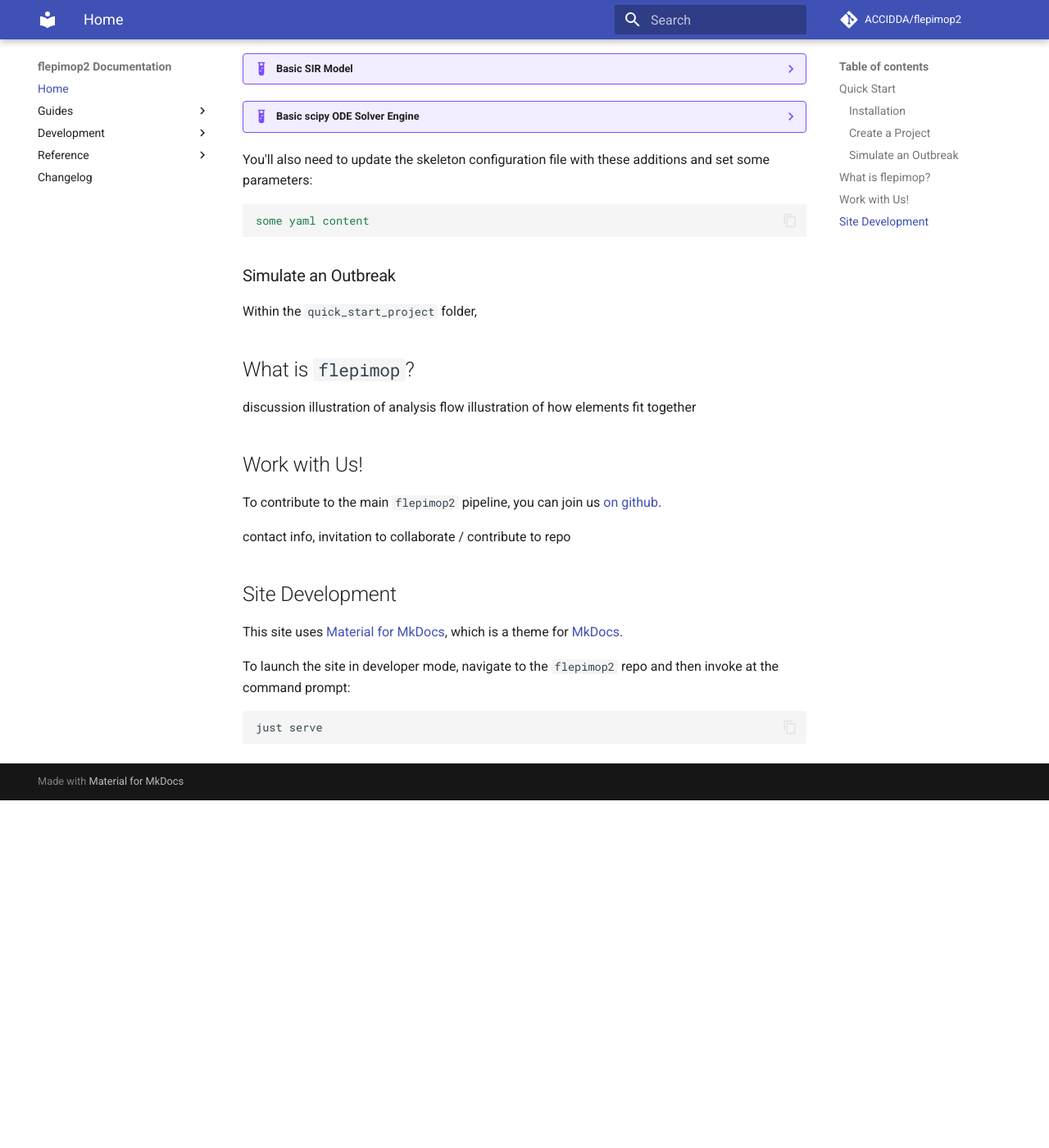
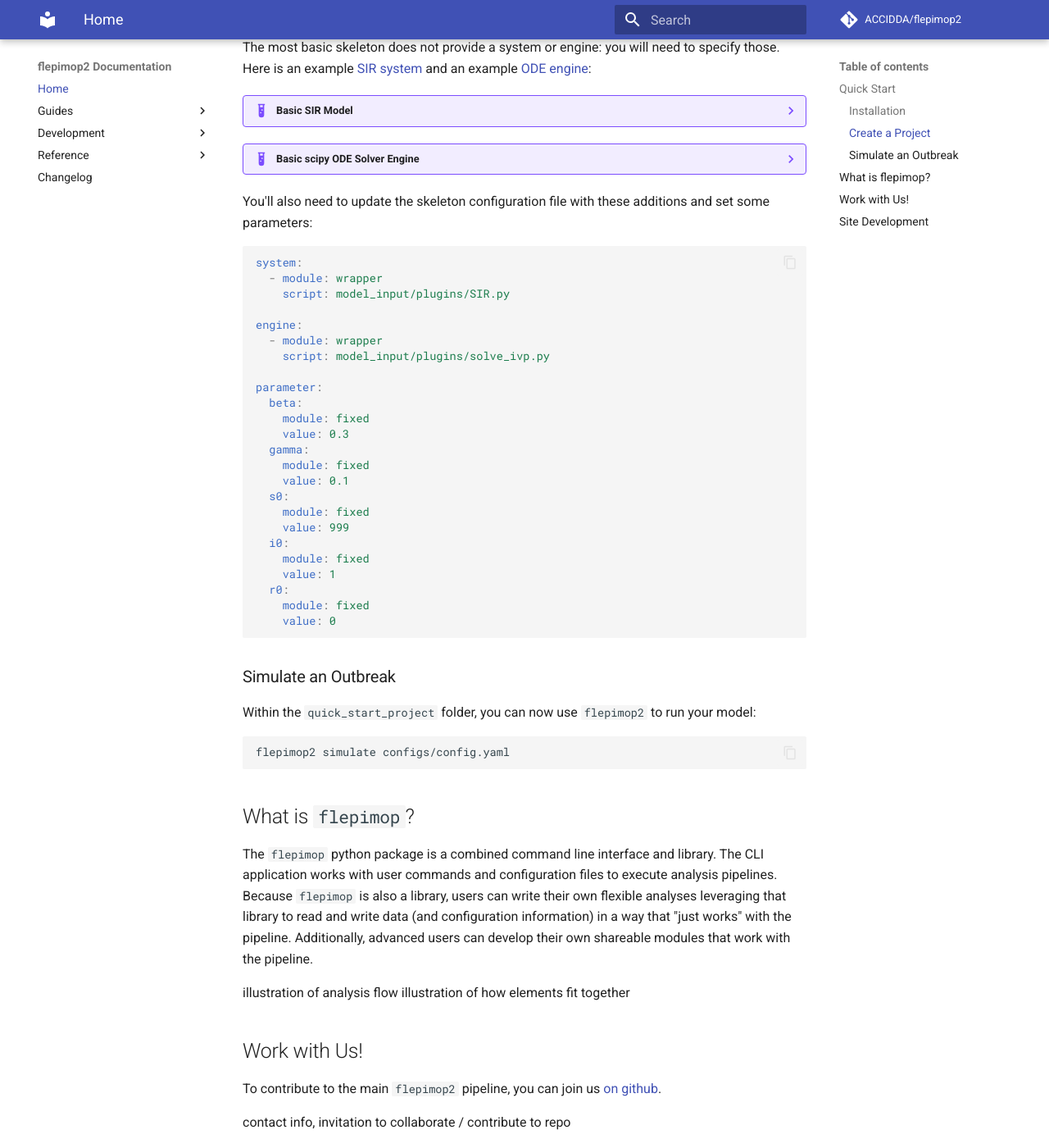
Before and after one commit to ACCIDDA/flepimop2, an MkDocs documentation site: the page built from docs/index.md, in a window 1280 px wide and 1400 px high, scrolled down 746 px. Shown: the whole window at 82% size. Built offline with MkDocs 1.6.1 and Material for MkDocs 9.7.7, drawn with Linux system fonts in a browser that asks for light colours; comment, search, counter and statistics services are not loaded; the version menu is left out; before the commit the page ends 1722 px from its top, so only the background shows below that; some of the changed text lies outside the part shown.

Commit message:
testing the addition of assets to docs

````diff
--- /dev/null
+++ b/docs/assets/SIR.py
@@ -0,0 +1,18 @@
+"""SIR model plugin for flepimop2 demo."""
+
+import numpy as np
+from numpy.typing import NDArray
+
+
+def stepper(
+    t: float,  # noqa: ARG001
+    y: NDArray[np.float64],
+    beta: float,
+    gamma: float,
+) -> NDArray[np.float64]:
+    """dY/dt for the SIR model."""
+    y_s, y_i, _ = np.asarray(y, dtype=float)
+    infection = (beta * y_s * y_i) / np.sum(y)
+    recovery = gamma * y_i
+    dydt = [-infection, infection - recovery, recovery]
+    return np.array(dydt, dtype=float)
--- /dev/null
+++ b/docs/assets/solve_ivp.py
@@ -0,0 +1,47 @@
+"""ODE solver plugin that wraps `scipy.integrate.solve_ivp` for flepimop2 demo."""
+
+from typing import Any
+
+import numpy as np
+from flepimop2.system.abc import SystemProtocol
+from numpy.typing import NDArray
+from scipy.integrate import solve_ivp
+
+
+def runner(
+    fun: SystemProtocol,
+    times: NDArray[np.float64],
+    y0: NDArray[np.float64],
+    params: dict[str, Any] | None = None,
+    **solver_options: Any,  # noqa: ANN401
+) -> NDArray[np.float64]:
+    """Solve an initial value problem using scipy.solve_ivp.
+
+    Args:
+        fun (SystemProtocol): A function that computes derivatives.
+        times (NDArray[np.float64]): sequence of time points where we evaluate the
+          solution. Must have length >= 1.
+        y0 (NDArray[np.float64]): Initial condition.
+        params: Optional dict of keyword parameters forwarded to fun.
+        **solver_options: Additional keyword options forwarded to
+          scipy.integrate.solve_ivp.
+
+    Returns:
+        FloatArray: Array with time and state values evaluated at `times`.
+        Each row is [t, y...].
+
+    """
+    if not (times.ndim == 1 and times.size >= 1):
+        msg = "times must be a 1D sequence of time points"
+        raise ValueError(msg)
+
+    times.sort()
+
+    t0, tf = 0.0, times[-1]
+    if times[0] < t0:
+        msg = f"times[0] must be >= 0; got times[0]={times[0]}"
+        raise ValueError(msg)
+
+    args = tuple(val for val in params.values()) if params is not None else None
+    result = solve_ivp(fun, (t0, tf), y0, t_eval=times, args=args, **solver_options)
+    return np.transpose(np.vstack((result.t, result.y)))
--- a/docs/index.md
+++ b/docs/index.md
@@ -21,37 +21,65 @@
 Somewhere else on your system, run the command
 
 ```bash
-flepimop2 skeleton quick_start_project
+flepimop2 skeleton quick_start_project -v
 cd quick_start_project
 ```
 
-This will create a new directory, `quick_start_project` and populate that directory with some files.
+This will create a new directory, `quick_start_project` and populate that directory with some files. The `-v` flag (for "verbose") will cause `skeleton` to also display the created directory structure.
 
-The most basic skeleton does not provide a system or engine, so you'll need to add these files:
+The most basic skeleton does not provide a system or engine: you will need to specify those. Here is an example [SIR system](assets/SIR.py) and an example [ODE engine](assets/solve_ivp.py):
 
 ??? example "Basic SIR Model"
     ```python
-    some code
+    --8<-- "assets/SIR.py"
     ```
 
 ??? example "Basic scipy ODE Solver Engine"
     ```python
-    more code
+    --8<-- "assets/solve_ivp.py"
     ```
 
 You'll also need to update the skeleton configuration file with these additions and set some parameters:
 
 ```yaml
-some yaml content
+system:
+  - module: wrapper
+    script: model_input/plugins/SIR.py
+
+engine:
+  - module: wrapper
+    script: model_input/plugins/solve_ivp.py
+
+parameter:
+  beta:
+    module: fixed
+    value: 0.3
+  gamma:
+    module: fixed
+    value: 0.1
+  s0:
+    module: fixed
+    value: 999
+  i0:
+    module: fixed
+    value: 1
+  r0:
+    module: fixed
+    value: 0
 ```
 
 ### Simulate an Outbreak
 
-Within the `quick_start_project` folder,
+Within the `quick_start_project` folder, you can now use `flepimop2` to run your model:
+
+```bash
+flepimop2 simulate configs/config.yaml
+```
 
 ## What is `flepimop`?
 
-discussion
+The `flepimop` python package is a combined command line interface and library. The CLI application works with user commands and configuration files to execute analysis pipelines. Because `flepimop` is also a library, users can write their own flexible analyses leveraging that library to read and write data (and configuration information) in a way that "just works" with the pipeline. Additionally, advanced users can develop their own shareable modules that work with the pipeline.
+
 illustration of analysis flow
 illustration of how elements fit together
 
--- a/mkdocs.yml
+++ b/mkdocs.yml
@@ -45,6 +45,9 @@
   - admonition
   - pymdownx.details
   - pymdownx.superfences
+  - pymdownx.snippets:
+      check_paths: true
+      base_path: docs/.
 
 # Navigation structure
 nav:
````
